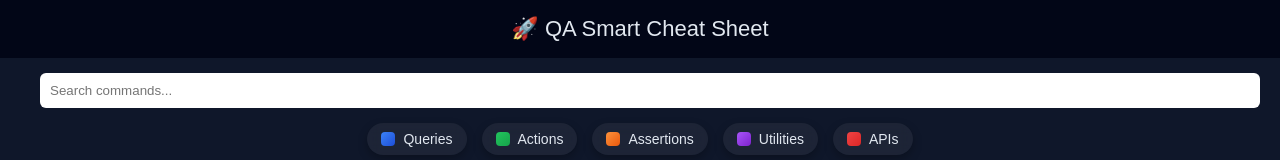
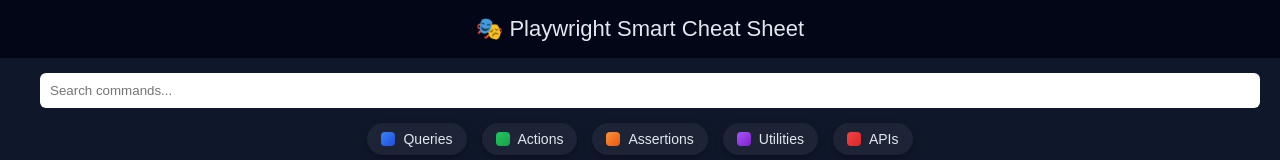
Before and after one commit to youvegotnigel/playwright-commands-cheat-sheet, a plain HTML site: page index.html in a window 1280 px wide. Shown: the top 160 px of the page. Drawn offline with Linux system fonts and the light colour scheme.

Commit message:
Update index.html

```diff
--- a/index.html
+++ b/index.html
@@ -3,7 +3,7 @@
 <head>
 <meta charset="UTF-8">
 <meta name="viewport" content="width=device-width, initial-scale=1.0">
-<title>QA Smart Cheat Sheet</title>
+<title>Playwright Smart Cheat Sheet</title>
 <style>
 body {font-family: Arial; margin:0; background:#0f172a; color:#e2e8f0;}
 header {padding:16px; text-align:center; font-size:22px; background:#020617;}
@@ -73,7 +73,7 @@
 </style>
 </head>
 <body>
-<header>🚀 QA Smart Cheat Sheet</header>
+<header>🎭 Playwright Smart Cheat Sheet</header>
 <div class="container">
 <input placeholder="Search commands..." oninput="search(this.value)">
 
```
